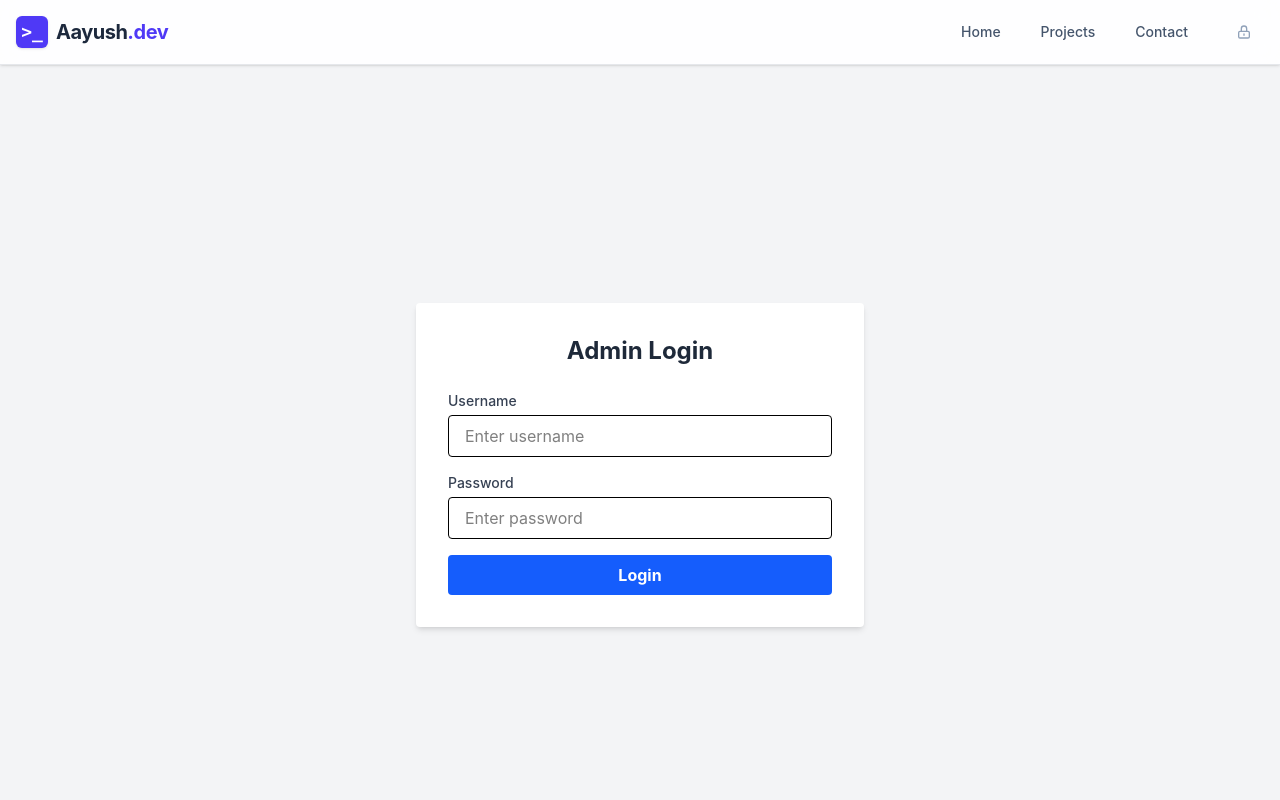
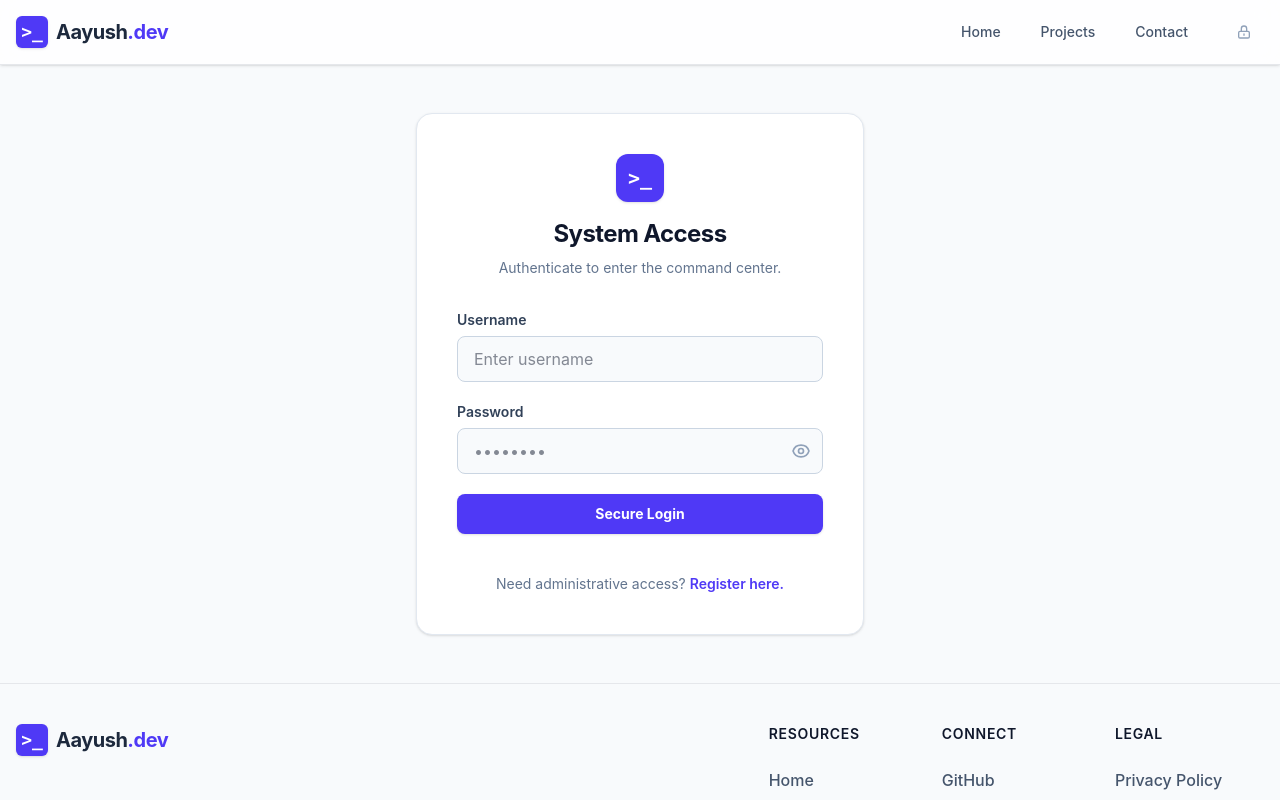
Before and after one commit to starling-king/portfolio-website-frontend, a React (Vite) app: page /login in a window 1280 px wide. Shown: the top 800 px of the page. Built offline with nearby package versions, Linux system fonts and the light colour scheme; no server answers.

Commit message:
add sign up properly

```diff
--- a/src/components/Login.jsx
+++ b/src/components/Login.jsx
@@ -1,17 +1,112 @@
-import React from 'react'
-import adminServices from '../Services/admin_users.Services.js'
-import { useDispatch } from 'react-redux'
-import { useNavigate } from 'react-router-dom';
-import { login } from '../store/AuthSlice.js'
+// import React from 'react'
+// import adminServices from '../Services/admin_users.Services.js'
+// import { useDispatch } from 'react-redux'
+// import { useNavigate } from 'react-router-dom';
+// import { login } from '../store/AuthSlice.js'
+
+// function Login() {
+//     const [name, setName] = React.useState("");
+//     const [password, setPassword] = React.useState("");
+//     const [loading, setLoading] = React.useState(false);
+//     const [error, setError] = React.useState("");
+
+//     const dispatch = useDispatch();
+//     const navigate = useNavigate();
+
+//     const loginHandler = async (e) => {
+//         e.preventDefault();
+//         setError("");
+//         setLoading(true);
+
+//         try {
+//             const response = await adminServices.login({ name, password });
+
+//             if (response && response.data) {
+//                 dispatch(login({ data: response.data }));
+//                 navigate('/');
+//             }
+//         } catch (error) {
+//             setError(error.message || "Login failed. Please check your credentials.");
+//         } finally {
+//             setLoading(false);
+//         }
+//     }
+
+//   return (
+//     <div className="flex items-center justify-center min-h-screen bg-gray-100">
+//         <div className="w-full max-w-md p-8 space-y-6 bg-white rounded shadow-md">
+//             <h2 className="text-2xl font-bold text-center text-gray-800">Admin Login</h2>
+
+//             {error && (
+//                 <div className="p-3 text-sm text-red-700 bg-red-100 rounded">
+//                     {error}
+//                 </div>
+//             )}
+
+//             <form onSubmit={loginHandler} className="space-y-4">
+//                 <div>
+//                     <label className="block mb-1 text-sm font-medium text-gray-700">Username</label>
+//                     <input
+//                         type="text"
+//                         value={name}
+//                         onChange={(e) => setName(e.target.value)} // Fixed casing
+//                         required
+//                         className="w-full px-4 py-2 border rounded focus:outline-none focus:ring-2 focus:ring-blue-500"
+//                         placeholder="Enter username"
+//                     />
+//                 </div>
+
+//                 <div>
+//                     <label className="block mb-1 text-sm font-medium text-gray-700">Password</label>
+//                     <input
+//                         type="password"
+//                         value={password}
+//                         onChange={(e) => setPassword(e.target.value)} // Fixed casing
+//                         required
+//                         className="w-full px-4 py-2 border rounded focus:outline-none focus:ring-2 focus:ring-blue-500"
+//                         placeholder="Enter password"
+//                     />
+//                 </div>
+
+//                 <button
+//                     type="submit"
+//                     disabled={loading}
+//                     className="w-full px-4 py-2 font-bold text-white bg-blue-600 rounded hover:bg-blue-700 disabled:opacity-50"
+//                 >
+//                     {loading ? "Authenticating..." : "Login"}
+//                 </button>
+//             </form>
+//         </div>
+//     </div>
+//   )
+// }
+
+// export default Login
+import React, { useState, useEffect } from 'react';
+import { useDispatch, useSelector } from 'react-redux';
+import { useNavigate, Link } from 'react-router-dom';
+import adminServices from '../Services/admin_users.Services.js';
+import { login } from '../store/AuthSlice.js';
+import { Container, Button } from './index.js';
 
 function Login() {
-    const [name, setName] = React.useState("");
-    const [password, setPassword] = React.useState("");
-    const [loading, setLoading] = React.useState(false);
-    const [error, setError] = React.useState("");
+    const [name, setName] = useState("");
+    const [password, setPassword] = useState("");
+    const [loading, setLoading] = useState(false);
+    const [error, setError] = useState("");
+    const [showPassword, setShowPassword] = useState(false);
 
     const dispatch = useDispatch();
     const navigate = useNavigate();
+
+
+    const authStatus = useSelector((state) => state.AuthReducer?.status);
+
+    useEffect(() => {
+        if (authStatus) {
+            navigate('/dashboard', { replace: true });
+        }
+    }, [authStatus, navigate]);
 
     const loginHandler = async (e) => {
         e.preventDefault();
@@ -23,7 +118,7 @@ function Login() {
 
             if (response && response.data) {
                 dispatch(login({ data: response.data }));
-                navigate('/');
+                navigate('/dashboard');
             }
         } catch (error) {
             setError(error.message || "Login failed. Please check your credentials.");
@@ -33,52 +128,93 @@ function Login() {
     }
 
   return (
-    <div className="flex items-center justify-center min-h-screen bg-gray-100">
-        <div className="w-full max-w-md p-8 space-y-6 bg-white rounded shadow-md">
-            <h2 className="text-2xl font-bold text-center text-gray-800">Admin Login</h2>
+    <Container>
+        {/* Responsive wrapper: centers the card and ensures padding on mobile */}
+        <div className="flex items-center justify-center min-h-[75vh] px-4 py-12">
+            <div className="w-full max-w-md p-6 space-y-8 bg-white border sm:p-10 border-slate-200 rounded-2xl shadow-sm">
 
+                {/* Header Section */}
+                <div className="text-center">
+                    <div className="inline-flex items-center justify-center w-12 h-12 mb-4 text-white bg-indigo-600 rounded-xl shadow-sm">
+                        <span className="font-mono text-xl font-bold">{">_"}</span>
+                    </div>
+                    <h2 className="text-2xl font-bold tracking-tight text-slate-900">System Access</h2>
+                    <p className="mt-2 text-sm text-slate-500">Authenticate to enter the command center.</p>
+                </div>
+
+                {/* Error Banner */}
                 {error && (
-                <div className="p-3 text-sm text-red-700 bg-red-100 rounded">
+                    <div className="p-4 text-sm font-medium text-red-700 bg-red-50 border border-red-200 rounded-lg">
                         {error}
                     </div>
                 )}
 
-            <form onSubmit={loginHandler} className="space-y-4">
+                {/* Form Section */}
+                <form onSubmit={loginHandler} className="space-y-5">
                     <div>
-                    <label className="block mb-1 text-sm font-medium text-gray-700">Username</label>
+                        <label className="block mb-1.5 text-sm font-semibold text-slate-700">Username</label>
                         <input
                             type="text"
                             value={name}
-                        onChange={(e) => setName(e.target.value)} // Fixed casing
+                            onChange={(e) => setName(e.target.value)}
                             required
-                        className="w-full px-4 py-2 border rounded focus:outline-none focus:ring-2 focus:ring-blue-500"
+                            className="w-full px-4 py-2.5 text-slate-900 bg-slate-50 border border-slate-300 rounded-lg focus:outline-none focus:ring-2 focus:ring-indigo-500 focus:border-indigo-500 transition-all"
                             placeholder="Enter username"
                         />
                     </div>
 
                     <div>
-                    <label className="block mb-1 text-sm font-medium text-gray-700">Password</label>
+                        <label className="block mb-1.5 text-sm font-semibold text-slate-700">Password</label>
+                        <div className="relative">
                             <input
-                        type="password"
+                                // Toggle between password and text type based on state
+                                type={showPassword ? "text" : "password"}
                                 value={password}
-                        onChange={(e) => setPassword(e.target.value)} // Fixed casing
+                                onChange={(e) => setPassword(e.target.value)}
                                 required
-                        className="w-full px-4 py-2 border rounded focus:outline-none focus:ring-2 focus:ring-blue-500"
-                        placeholder="Enter password"
+                                className="w-full px-4 py-2.5 pr-12 text-slate-900 bg-slate-50 border border-slate-300 rounded-lg focus:outline-none focus:ring-2 focus:ring-indigo-500 focus:border-indigo-500 transition-all"
+                                placeholder="••••••••"
                             />
+                            {/* The Eye Icon Button */}
+                            <button
+                                type="button"
+                                onClick={() => setShowPassword(!showPassword)}
+                                className="absolute inset-y-0 right-0 flex items-center px-3 text-slate-400 hover:text-indigo-600 focus:outline-none"
+                            >
+                                {showPassword ? (
+                                    <svg className="w-5 h-5" fill="none" viewBox="0 0 24 24" stroke="currentColor">
+                                        <path strokeLinecap="round" strokeLinejoin="round" strokeWidth={2} d="M13.875 18.825A10.05 10.05 0 0112 19c-4.478 0-8.268-2.943-9.543-7a9.97 9.97 0 011.563-3.029m5.858.908a3 3 0 114.243 4.243M9.878 9.878l4.242 4.242M9.88 9.88l-3.29-3.29m7.532 7.532l3.29 3.29M3 3l3.59 3.59m0 0A9.953 9.953 0 0112 5c4.478 0 8.268 2.943 9.543 7a10.025 10.025 0 01-4.132 5.411m0 0L21 21" />
+                                    </svg>
+                                ) : (
+                                    <svg className="w-5 h-5" fill="none" viewBox="0 0 24 24" stroke="currentColor">
+                                        <path strokeLinecap="round" strokeLinejoin="round" strokeWidth={2} d="M15 12a3 3 0 11-6 0 3 3 0 016 0z" />
+                                        <path strokeLinecap="round" strokeLinejoin="round" strokeWidth={2} d="M2.458 12C3.732 7.943 7.523 5 12 5c4.478 0 8.268 2.943 9.543 7-1.274 4.057-5.064 7-9.542 7-4.477 0-8.268-2.943-9.542-7z" />
+                                    </svg>
+                                )}
+                            </button>
+                        </div>
                     </div>
 
-                <button
+                    <Button
                         type="submit"
                         disabled={loading}
-                    className="w-full px-4 py-2 font-bold text-white bg-blue-600 rounded hover:bg-blue-700 disabled:opacity-50"
+                        className="w-full flex justify-center py-2.5 px-4 rounded-lg shadow-sm text-sm font-bold text-white bg-indigo-600 hover:bg-indigo-700 focus:outline-none focus:ring-2 focus:ring-offset-2 focus:ring-indigo-500 disabled:opacity-50 disabled:cursor-not-allowed transition-all"
                     >
-                    {loading ? "Authenticating..." : "Login"}
-                </button>
+                        {loading ? "Authenticating..." : "Secure Login"}
+                    </Button>
                 </form>
+
+                {/* Integration with your Signin component */}
+                <div className="pt-2 text-sm text-center text-slate-500">
+                    Need administrative access?{' '}
+                    <Link to="/signin" className="font-semibold text-indigo-600 hover:text-indigo-500 hover:underline">
+                        Register here.
+                    </Link>
                 </div>
             </div>
+        </div>
+    </Container>
   )
 }
 
-export default Login
+export default Login;
--- a/src/components/index.js
+++ b/src/components/index.js
@@ -4,6 +4,7 @@ import Footer from "./footer/Footer.jsx";
 import LogoutBtn from "./Header/LogoutBtn.jsx";
 import Container from "./container/Container.jsx";
 import ServerWakeupBanner from "./ServerWakeupBanner.jsx";
+import Button from "./Button.jsx";
 
 // Public Visitor Components
 import ProjectCard from "./ProjectCard.jsx";
@@ -27,6 +28,7 @@ export {
   LogoutBtn,
   Container,
   ServerWakeupBanner,
+  Button,
 
   // Public
   ProjectCard,
```
Also changed, not shown: src/components/Signin.jsx (+8 -0 lines), src/main.jsx (+18 -11 lines). Lines whose indentation alone changed are shown as unchanged.
